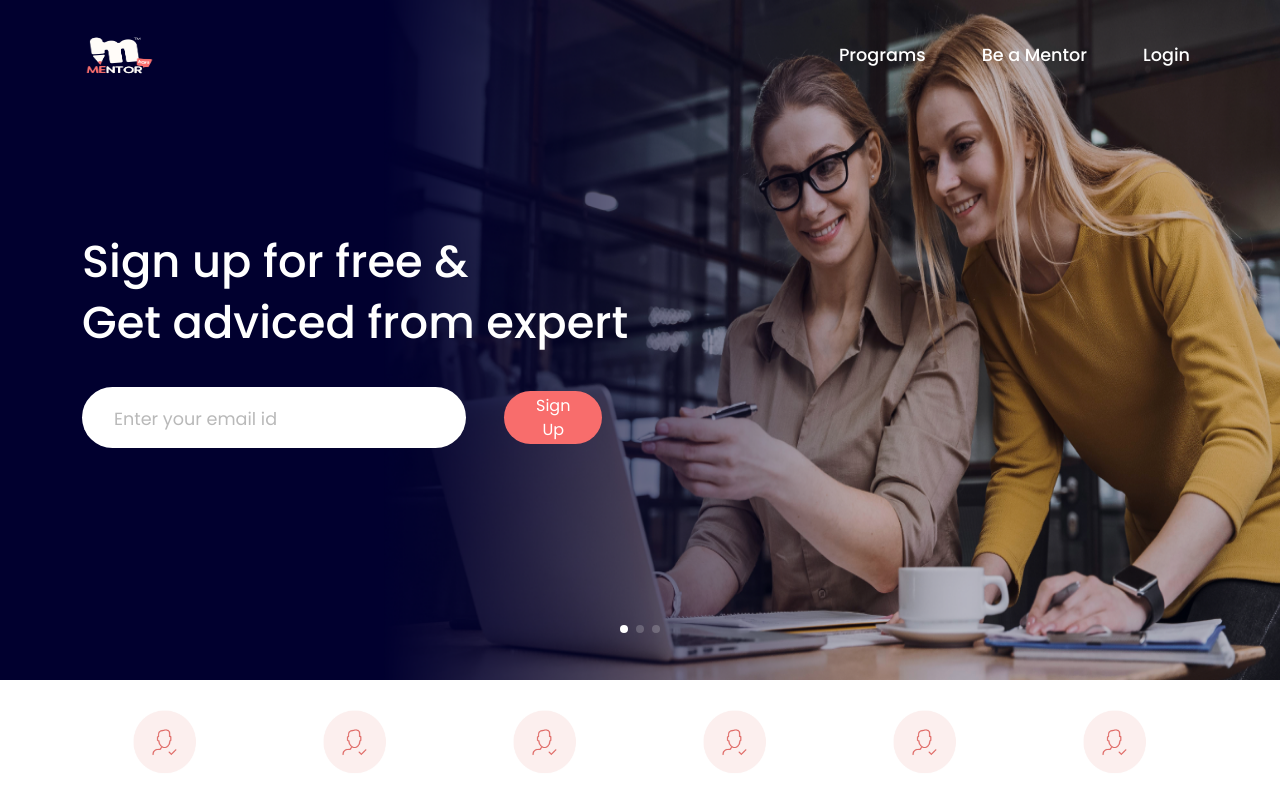
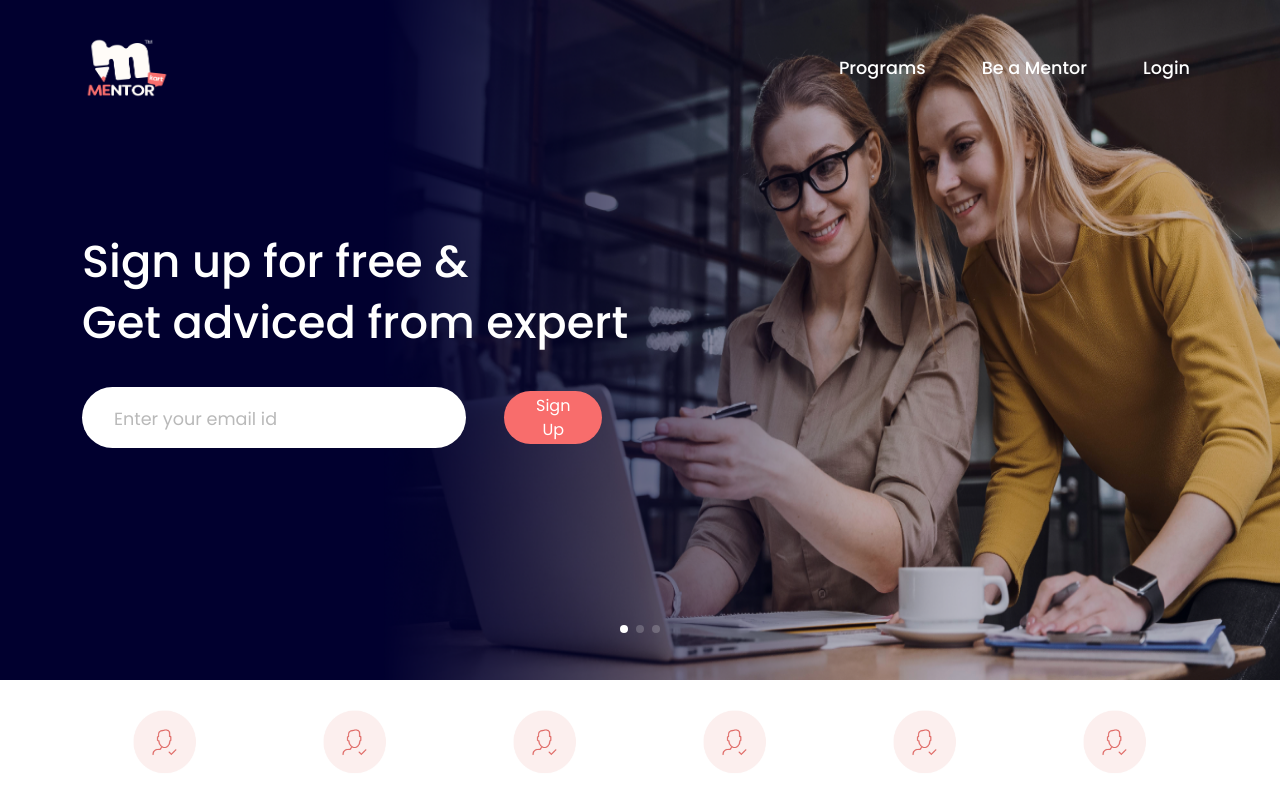
Before and after one commit to manasgautam1/mentorkart-react, a React (Create React App) app: page / in a window 1280 px wide. Shown: the top 788 px of the page. Built offline with nearby package versions, Linux system fonts and the light colour scheme.

Commit message:
main-icon

```diff
--- a/src/components/Navbar.js
+++ b/src/components/Navbar.js
@@ -10,8 +10,8 @@ const MyNavbar = () => {
             <img
               src='/images/main-icon-2.png'
               alt=''
-              width='75px'
-              height='45px'
+              width='90px'
+              height='70px'
               className=''
             />
           </Navbar.Brand>
```
